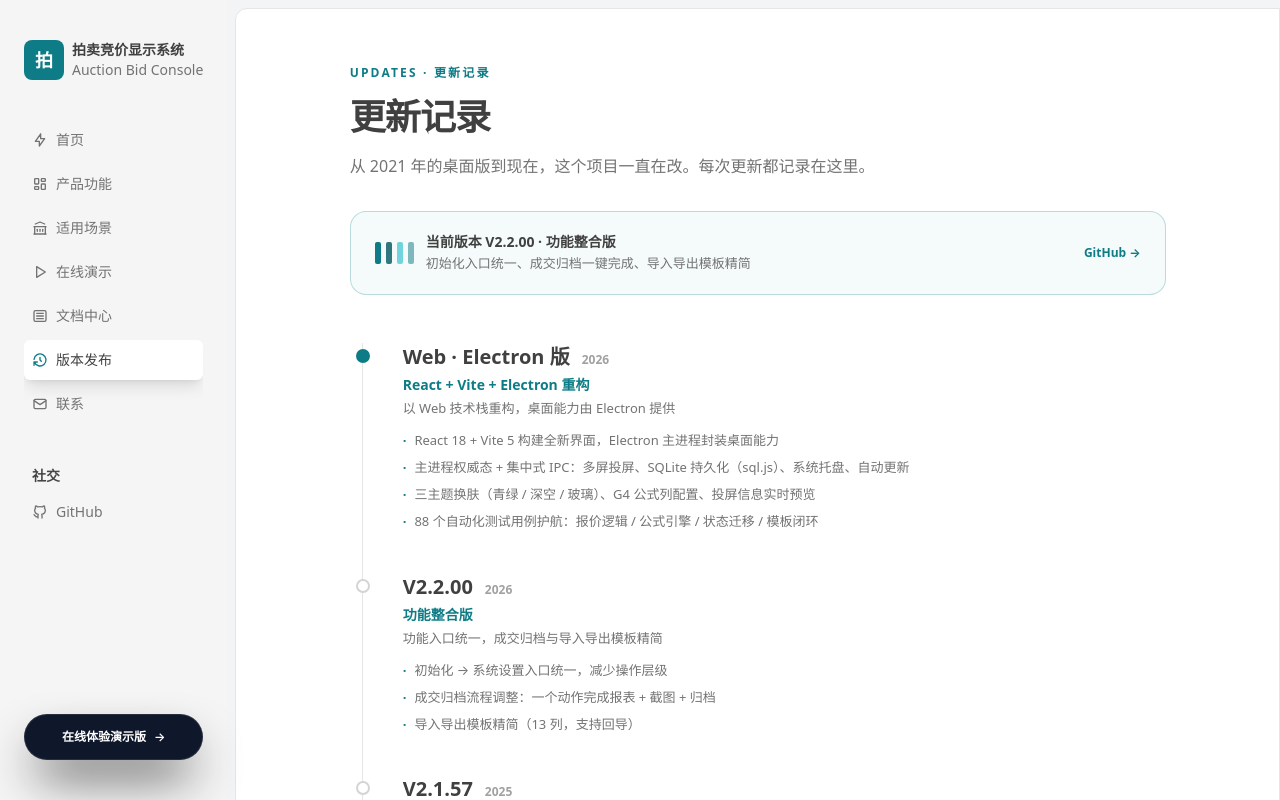
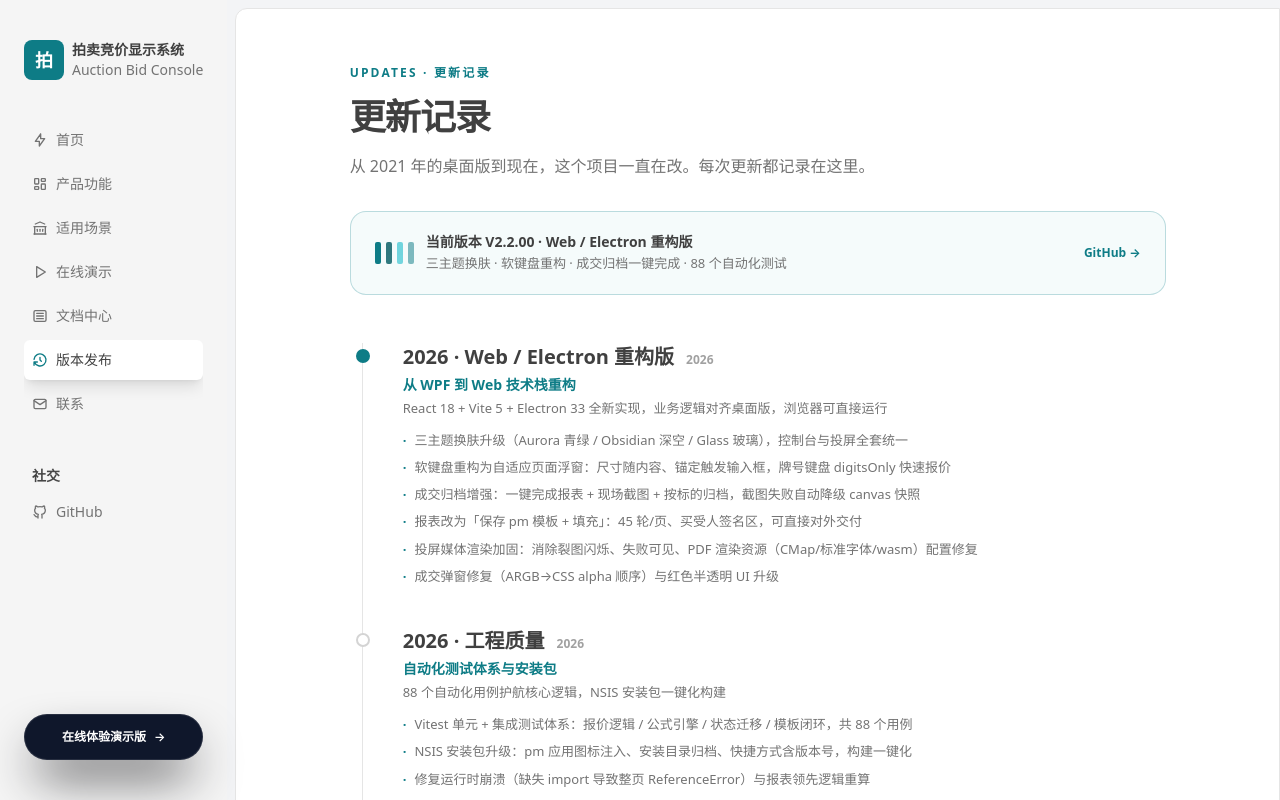
Before and after one commit to wtw79/pm_Web_App_Showcase, a Next.js app: page /updates in a window 1280 px wide. Built offline with nearby package versions, Linux system fonts and the light colour scheme.

Commit message:
docs(updates): 版本记录补充 2026 Web/Electron 重构版与工程质量里程碑（三主题/软键盘重构/成交归档增强/88 测试/安装包），当前版本徽章同步更新

```diff
--- a/src/app/updates/page.tsx
+++ b/src/app/updates/page.tsx
@@ -22,15 +22,15 @@ export default function UpdatesPage() {
         从 2021 年的桌面版到现在，这个项目一直在改。每次更新都记录在这里。
       </p>
 
-      {/* 最新版本徽章 */}
+      {/* 当前版本徽章 */}
       <div className="mt-8 flex items-center gap-3 rounded-2xl border border-brand/25 bg-brand-soft/40 px-6 py-5">
         <StripeMark />
         <div className="flex-1">
           <p className="text-sm font-black text-primary">
-            当前版本 V2.2.00 · 功能整合版
+            当前版本 V2.2.00 · Web / Electron 重构版
           </p>
           <p className="mt-0.5 text-[13px] text-secondary">
-            初始化入口统一、成交归档一键完成、导入导出模板精简
+            三主题换肤 · 软键盘重构 · 成交归档一键完成 · 88 个自动化测试
           </p>
         </div>
         <a
--- a/src/constants/timeline.tsx
+++ b/src/constants/timeline.tsx
@@ -1,14 +1,29 @@
 export const timeline = [
   {
-    company: "Web · Electron 版",
-    title: "React + Vite + Electron 重构",
+    company: "2026 · Web / Electron 重构版",
+    title: "从 WPF 到 Web 技术栈重构",
     date: "2026",
-    description: "以 Web 技术栈重构，桌面能力由 Electron 提供",
+    description: "React 18 + Vite 5 + Electron 33 全新实现，业务逻辑对齐桌面版，浏览器可直接运行",
     responsibilities: [
-      "React 18 + Vite 5 构建全新界面，Electron 主进程封装桌面能力",
-      "主进程权威态 + 集中式 IPC：多屏投屏、SQLite 持久化（sql.js）、系统托盘、自动更新",
-      "三主题换肤（青绿 / 深空 / 玻璃）、G4 公式列配置、投屏信息实时预览",
-      "88 个自动化测试用例护航：报价逻辑 / 公式引擎 / 状态迁移 / 模板闭环",
+      "三主题换肤升级（Aurora 青绿 / Obsidian 深空 / Glass 玻璃），控制台与投屏全套统一",
+      "软键盘重构为自适应页面浮窗：尺寸随内容、锚定触发输入框，牌号键盘 digitsOnly 快速报价",
+      "成交归档增强：一键完成报表 + 现场截图 + 按标的归档，截图失败自动降级 canvas 快照",
+      "报表改为「保存 pm 模板 + 填充」：45 轮/页、买受人签名区，可直接对外交付",
+      "投屏媒体渲染加固：消除裂图闪烁、失败可见、PDF 渲染资源（CMap/标准字体/wasm）配置修复",
+      "成交弹窗修复（ARGB→CSS alpha 顺序）与红色半透明 UI 升级",
+    ],
+  },
+  {
+    company: "2026 · 工程质量",
+    title: "自动化测试体系与安装包",
+    date: "2026",
+    description: "88 个自动化用例护航核心逻辑，NSIS 安装包一键化构建",
+    responsibilities: [
+      "Vitest 单元 + 集成测试体系：报价逻辑 / 公式引擎 / 状态迁移 / 模板闭环，共 88 个用例",
+      "NSIS 安装包升级：pm 应用图标注入、安装目录归档、快捷方式含版本号，构建一键化",
+      "修复运行时崩溃（缺失 import 导致整页 ReferenceError）与报表领先逻辑重算",
+      "修复删除当前标的后异常恢复、删除标的同步清理磁盘归档",
+      "修复 electron:dev 残留僵尸 vite 占 5173 端口导致白屏",
     ],
   },
   {
```
